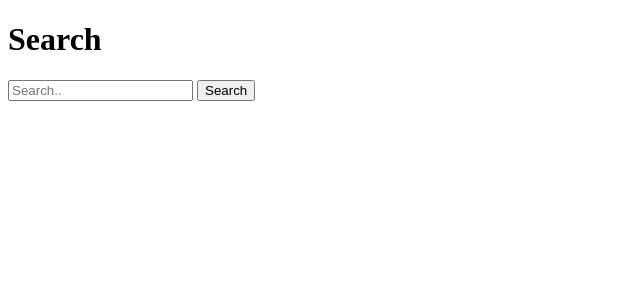
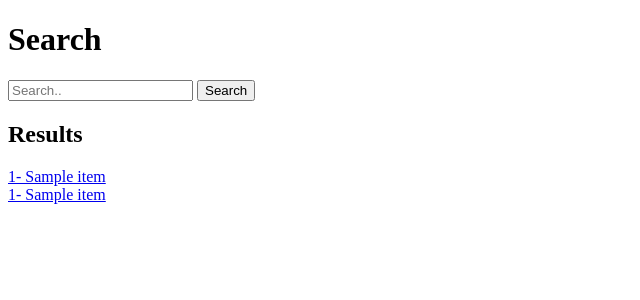
Before and after one commit to codingforentrepreneurs/Srvup-2, a Django app: template src/search/templates/search/default.html in a window 1280 px wide. Shown: the top 300 px of the page, without its empty margins (0-640 px from the left). Run offline with Django 3.2, Linux system fonts and the light colour scheme; the template is opened without the code that fills it: most values are stand-ins (such as "Sample title", 1, 10 or a date in 2020); parts of the project's set-up code (start-up, migrations or seed data) failed here and were passed over; some libraries are stand-ins or nearby versions.

Commit message:
64 - Basic Search Results

```diff
--- a/src/search/templates/search/default.html
+++ b/src/search/templates/search/default.html
@@ -13,4 +13,19 @@
 </div>
 </div>
 
+<div class='row'>
+<div class='col-sm-6 col-sm-offset-3'>
+<h2>Results</h2>
+{% for item in qs %}
+    <a href='{{ item.get_absolute_url }}'>{{ item.id }}- {{ item.title }}</a><br/>
+{% endfor %}
+
+{% for item in c_qs %}
+    <a href='{{ item.get_absolute_url }}'>{{ item.id }}- {{ item.title }}</a><br/>
+{% endfor %}
+
+</div>
+
+</div>
+
 {% endblock %}
```
Also changed, not shown: src/search/views.py (+10 -2 lines).
